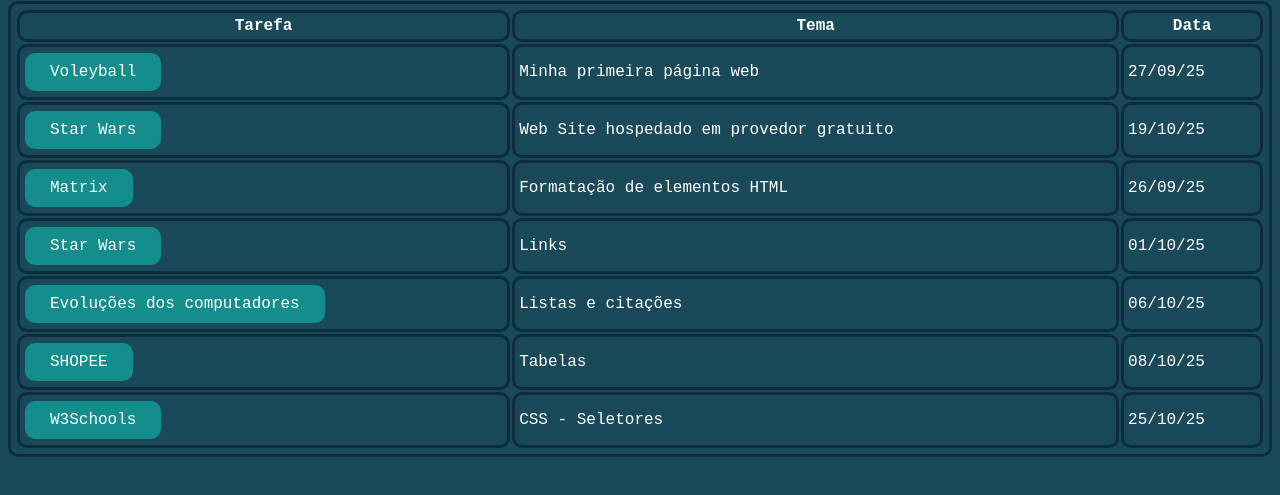
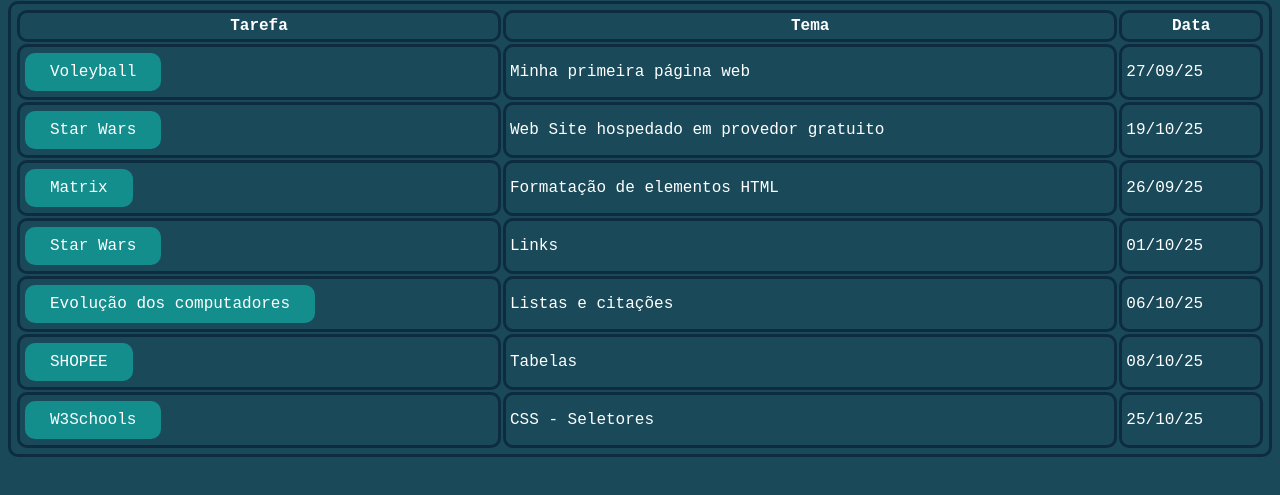
Before and after one commit to mateusporto2006-code/WebSites, a plain HTML site: page index.html in a window 1280 px wide. Shown: the part 79-574 px from the top of the page. Drawn offline with Linux system fonts and the light colour scheme.

Commit message:
Update index.html

```diff
--- a/index.html
+++ b/index.html
@@ -46,7 +46,7 @@
             <td>01/10/25</td>
         </tr>
         <tr>
-            <td><a class="btn"; target="_blank" href="https://mateusporto2006-code.github.io/atividade05/">Evoluções dos computadores</a></td>
+            <td><a class="btn"; target="_blank" href="https://mateusporto2006-code.github.io/atividade05/">Evolução dos computadores</a></td>
             <td>Listas e citações</td>
             <td>06/10/25</td>
         </tr>
```
